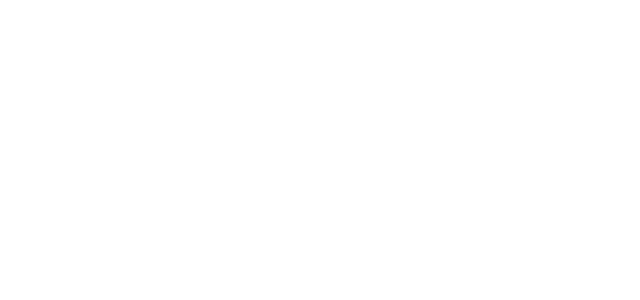
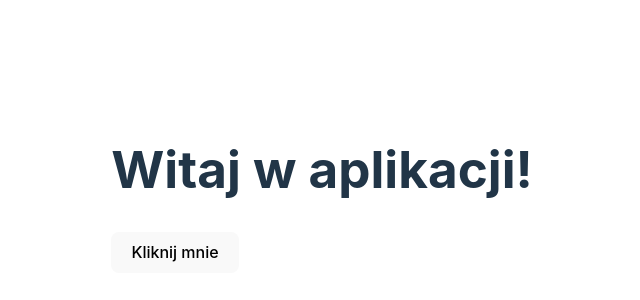
Before and after one commit to lukas-sikora/zadania-react, a React (Vite) app in the folder react-training/: page / in a window 1280 px wide. Shown: the part 210-510 px from the top of the page, without its empty margins (318-958 px from the left). Built offline with nearby package versions, Linux system fonts and the light colour scheme.

Commit message:
css-in-js-taks/1

```diff
--- a/react-training/src/App.jsx
+++ b/react-training/src/App.jsx
@@ -1,5 +1,10 @@
-function App() {
-  return <div></div>
-}
+const App = () => {
+  return (
+    <div>
+      <h1>Witaj w aplikacji!</h1>
+      <button>Kliknij mnie</button>
+    </div>
+  );
+};
 
-export default App
+export default App;
```
